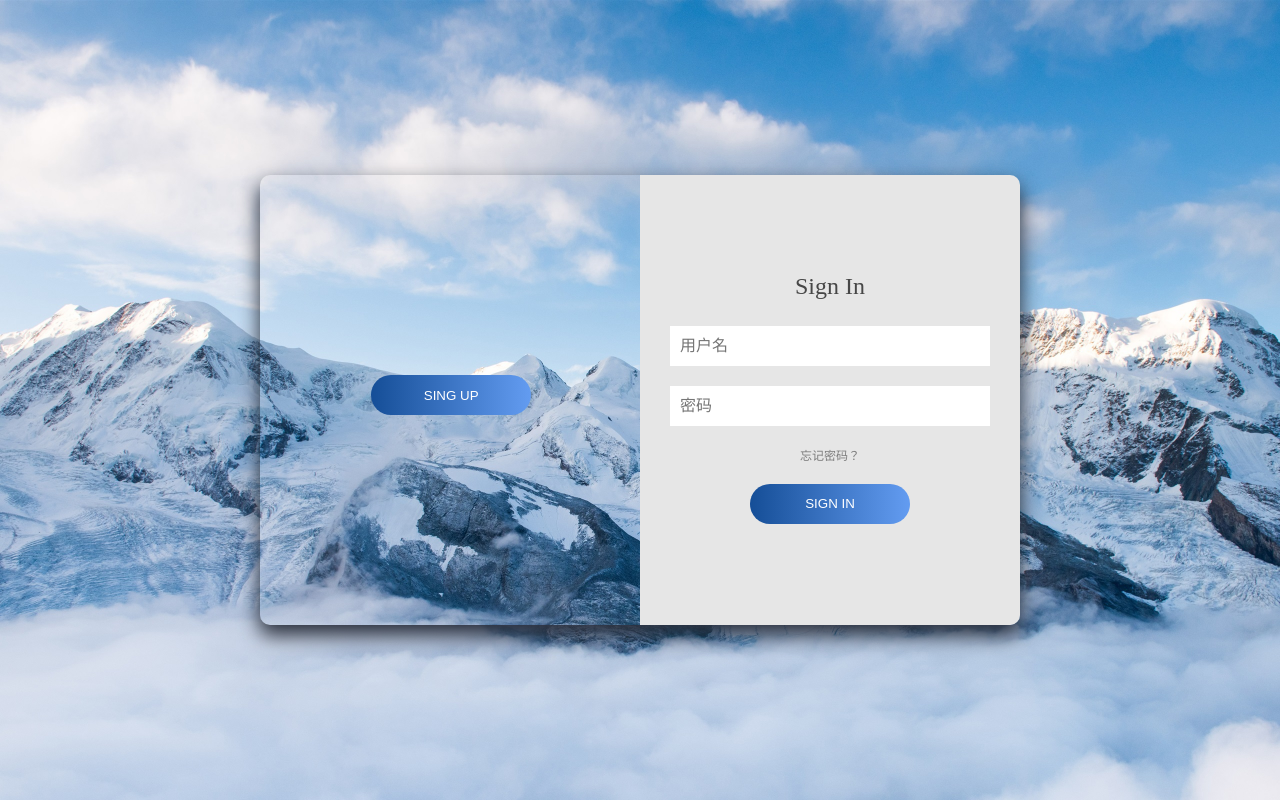
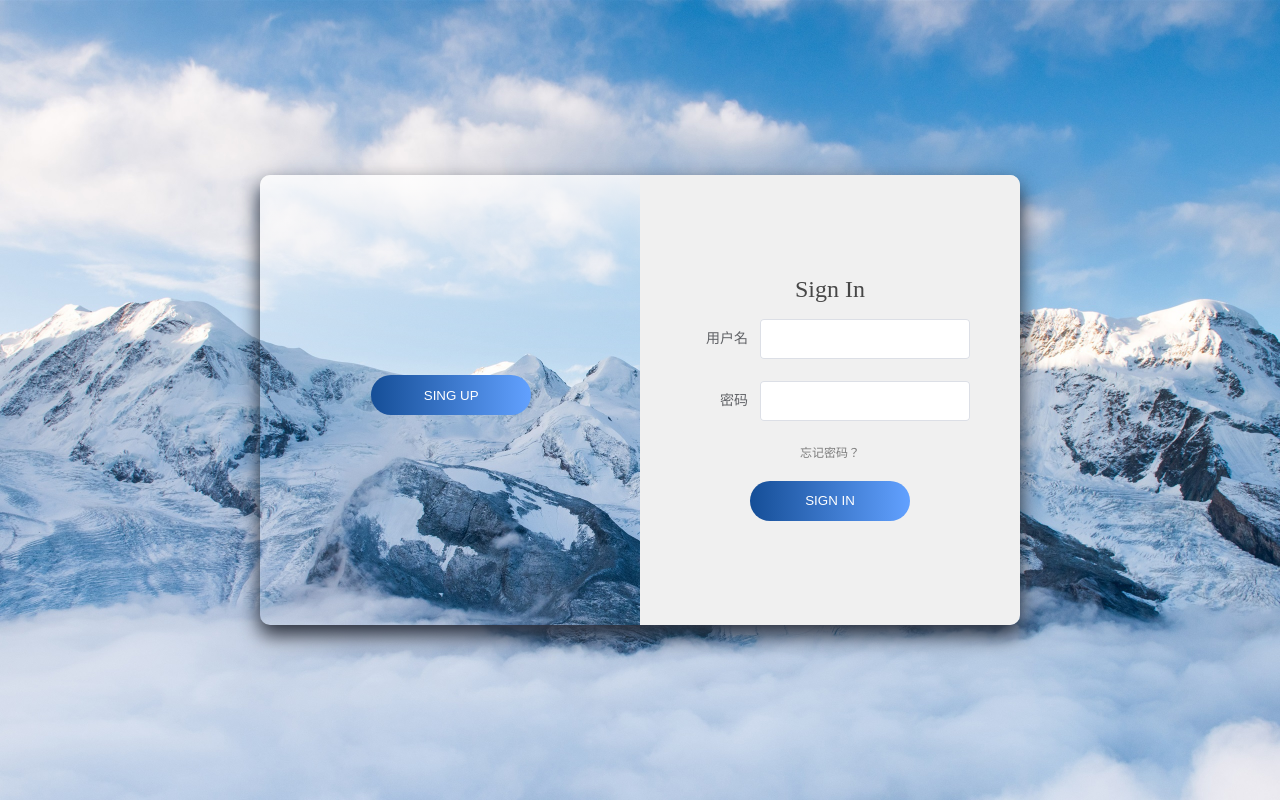
Before and after one commit to Cutomiya/UmbrellaBackgroundSystem, a Vue app: page / in a window 1280 px wide. Built offline with nearby package versions, Linux system fonts and the light colour scheme.

Commit message:
登录页面表单验证

```diff
--- a/src/views/Login.vue
+++ b/src/views/Login.vue
@@ -1,38 +1,164 @@
 <script setup lang="ts">
-import { ref } from 'vue'
-// const box1 = ref<any>(null)
-let isMove = ref(false)
-let word = ref('SING UP')
-function sign () {
-  // console.log('54')
+import { reactive, ref } from 'vue'
+import type { FormInstance, FormRules } from 'element-plus'
+const ruleFormRef1 = ref<FormInstance>()
+const ruleFormRef2 = ref<FormInstance>()
+
+const checkNewName = (rule: any, value: any, callback: any) => {
+  if (!value) {
+    return callback(new Error('请输入用户名'))
+  }
+  setTimeout(() => {
+    if (value.toString().length < 3) {
+      callback(new Error('用户名不可少于三个字符'))
+    } else if (value.toString().length > 12){
+      callback(new Error('用户名不可多于十二个字符'))
+    } else {
+      console.log(value.length)
+      callback()
+    }
+  }, 1000)
 }
-function move () {
+const validateNewPass1 = (rule: any, value: any, callback: any) => {
+  if (value === '') {
+    callback(new Error('请重新输入密码'))
+  } else if (value.toString().length < 6) {
+    callback(new Error('密码不可少于6位'))
+  } else {
+    callback()
+  }
+}
+const validateNewPass2 = (rule: any, value: any, callback: any) => {
+  if (value === '') {
+    callback(new Error('请重新输入密码'))
+  } else if (value !== ruleFormNew.newPassword1) {
+    callback(new Error("两次输入的密码不一致!"))
+  } else {
+    callback()
+  }
+}
+const ruleFormNew = reactive({
+  newPassword1: '',
+  newPassword2: '',
+  newName: '',
+})
+const rulesNew = reactive<FormRules>({
+  newPassword1: [{ validator: validateNewPass1, trigger: 'blur' }],
+  newPassword2: [{ validator: validateNewPass2, trigger: 'blur' }],
+  newName: [{ validator: checkNewName, trigger: 'blur' }],
+})
+
+const submitForm1 = (formEl: FormInstance | undefined) => {
+  if (!formEl) return
+  formEl.validate((valid) => {
+    if (valid) {
+      console.log('submit!')
+    } else {
+      console.log('error submit!')
+      return false
+    }
+  })
+}
+const resetForm = (formEl1: FormInstance | undefined, formEl2: FormInstance | undefined) => {
+  // console.log(formEl1, formEl2);
   isMove.value = !isMove.value
   if (isMove.value) {
     word.value = 'SIGN IN'
   } else {
     word.value = 'SIGN UP'
   }
+  if (!formEl1) return
+  formEl1.resetFields()
+  if (!formEl2) return
+  formEl2.resetFields()
 }
+// 右边的表格
+const checkName = (rule: any, value: any, callback: any) => {
+  if (!value) {
+    return callback(new Error('请输入用户名'))
+  }
+  setTimeout(() => {
+    if (value.toString().length < 3) {
+      callback(new Error('用户名不可少于三个字符'))
+    } else if (value.toString().length > 12){
+      callback(new Error('用户名不可多于十二个字符'))
+    } else {
+      console.log(value.length)
+      callback()
+    }
+  }, 1000)
+}
+const validatePass = (rule: any, value: any, callback: any) => {
+  if (value === '') {
+    callback(new Error('请重新输入密码'))
+  } else if (value.toString().length < 6) {
+    callback(new Error('密码不可少于6位'))
+  } else {
+    callback()
+  }
+}
+const ruleForm = reactive({
+  Password: '',
+  Name: '',
+})
+const rules = reactive<FormRules>({
+  Password: [{ validator: validatePass, trigger: 'blur' }],
+  Name: [{ validator: checkName, trigger: 'blur' }],
+})
+
+let isMove = ref(false)
+let word = ref('SING UP')
 </script>
 
 <template>
   <div class="contain">
     <div class="box">
-      <button class="over" @click="move" :class="{move2: isMove}">{{ word }}</button>
+      <button class="over" @click="resetForm(ruleFormRef1, ruleFormRef2)" :class="{move2: isMove}">{{ word }}</button>
       <div :class='{box1: true, move1: isMove, boxContain: true}'>
         <h2>Sign In</h2>
-        <input type="text" placeholder="用户名">
-        <input type="password" placeholder="密码">
-        <span style="font-size: 12px; color: #7c7c7c; cursor: pointer; margin-top:10px;">忘记密码？</span>
-        <button @click="sign">SIGN IN</button>
+        <!-- <input type="text" placeholder="用户名" v-model="form.name">
+        <input type="password" placeholder="密码" v-model="form.password"> -->
+        <el-form
+          ref="ruleFormRef1"
+          :model="ruleForm"
+          status-icon
+          :rules="rules"
+          label-width="120px"
+          class="demo-ruleForm">
+          <el-form-item label="用户名" prop="Name" size="large">
+            <el-input v-model.number="ruleForm.Name"/>
+          </el-form-item>
+          <el-form-item label="密码" prop="Password" size="large">
+            <el-input v-model="ruleForm.Password" type="password" autocomplete="off" />
+          </el-form-item>
+        </el-form>
+        <span style="font-size: 12px; color: #7c7c7c; cursor: pointer;">忘记密码？</span>
+        <button @click="submitForm1">SIGN IN</button>
       </div>
       <div :class='{box2: true, move1: isMove, boxContain: true}'>
         <h2>Sign Up</h2>
-        <input type="text" placeholder="用户名">
-        <input type="password" placeholder="新密码">
-        <input type="password" placeholder="确认密码">
-        <button @click="sign">SIGN UP</button>
+        <el-form
+          ref="ruleFormRef2"
+          :model="ruleFormNew"
+          status-icon
+          :rules="rulesNew"
+          label-width="120px"
+          class="demo-ruleForm">
+          <el-form-item label="用户名" prop="newName" size="large">
+            <el-input v-model="ruleFormNew.newName" />
+          </el-form-item>
+          <el-form-item label="新密码" prop="newPassword1" size="large">
+            <el-input v-model="ruleFormNew.newPassword1" type="password" autocomplete="off" />
+          </el-form-item>
+          <el-form-item label="确认密码" prop="newPassword2" size="large">
+            <el-input
+              v-model="ruleFormNew.newPassword2"
+              type="password"
+              autocomplete="off"
+            />
+          </el-form-item>
+        </el-form>
+        <button @click="signUp">SIGN UP</button>
       </div>
     </div>
   </div>
@@ -56,7 +182,7 @@ function move () {
     top: 50%;
     overflow: hidden;
     transform: translate(-50%, -50%);
-
+    background: linear-gradient(to top, rgba(230, 230, 230,0) 60%, rgba(255, 255, 255, 0.8) 100%);
     .box1 {
       right: 0px;
     }
@@ -66,14 +192,18 @@ function move () {
     .boxContain{
       width: 50%;
       height: 100%;
-      background-color: rgb(230, 230, 230);
+      box-sizing: border-box;
+      background-color: rgb(240, 240, 240);
       position: absolute;
-      transition: all 0.5s ease;
+      transition: all 0.3s ease;
       display: flex;
       flex-direction: column;
       text-align: center;
       justify-content: center;
       align-items: center;
+    }
+    .demo-ruleForm{
+      padding-right:50px;
     }
     .move1{
       transform: translateX(100%);
@@ -103,12 +233,12 @@ function move () {
       // padding:10px 60px;
       text-align: center;
       border-radius: 20px;
-      background-image: linear-gradient(to right,rgb(21, 78, 151), rgb(99, 156, 241));
+      background-image: linear-gradient(to right,rgb(21, 78, 151), rgb(98, 161, 255));
       color: #fff;
       // background-color: aqua;
       margin:20px;
       cursor: pointer;
-      transition: all 0.5s ease;
+      transition: all 0.3s ease;
     }
     .over{
       float: left;
```
Also changed, not shown: 1 other file (tests, documents, lock files or other folders).
